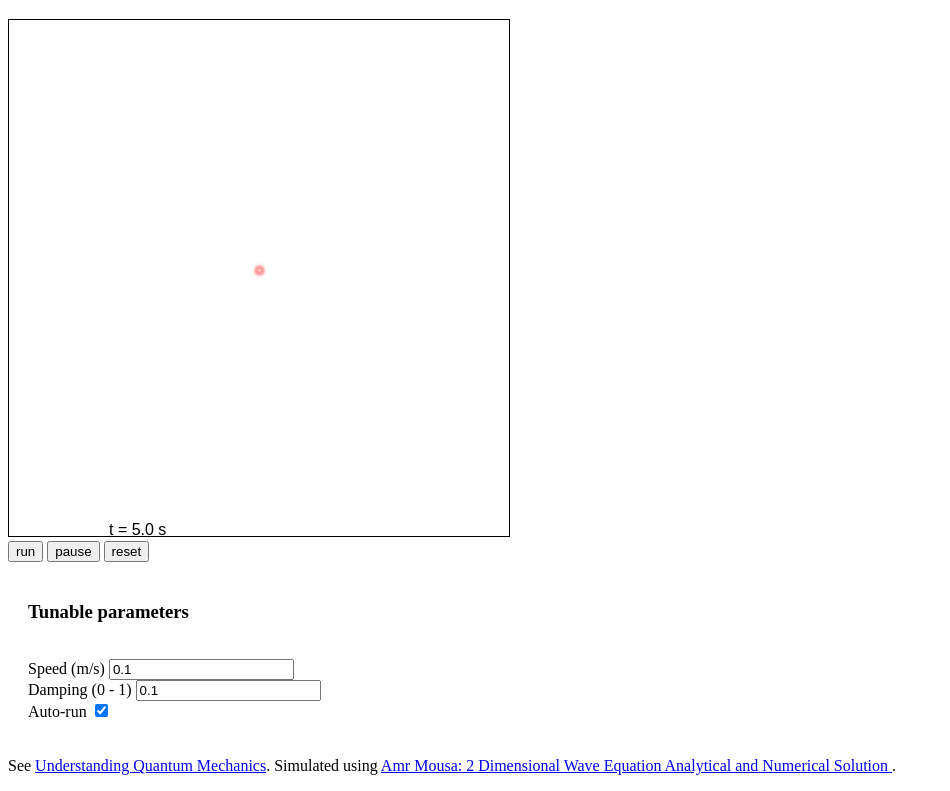
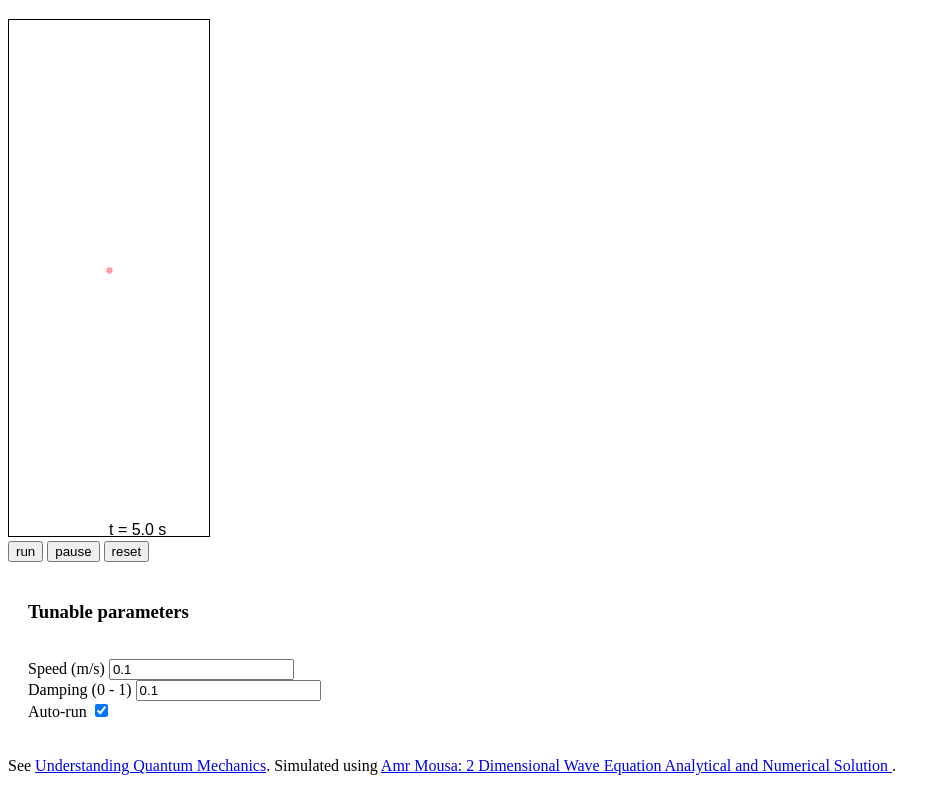
Before and after one commit to alexfernandez/diffusion-simulator, a plain HTML site: page double-slit/index.html in a window 1280 px wide. Shown: the part 61-852 px from the top of the page, without its empty margins (0-950 px from the left). Drawn offline with Linux system fonts and the light colour scheme.

Commit message:
Vertical display

```diff
--- a/double-slit/index.html
+++ b/double-slit/index.html
@@ -18,7 +18,7 @@
   </head>
   <body>
     <h1>Wave simulator</h1>
-    <canvas id="canvas" width="500" height="516"></canvas>
+    <canvas id="canvas" width="200" height="516"></canvas>
 	  <br>
 	  <button id="run" type="button">run</button>
 	  <button id="pause" type="button">pause</button>
```
